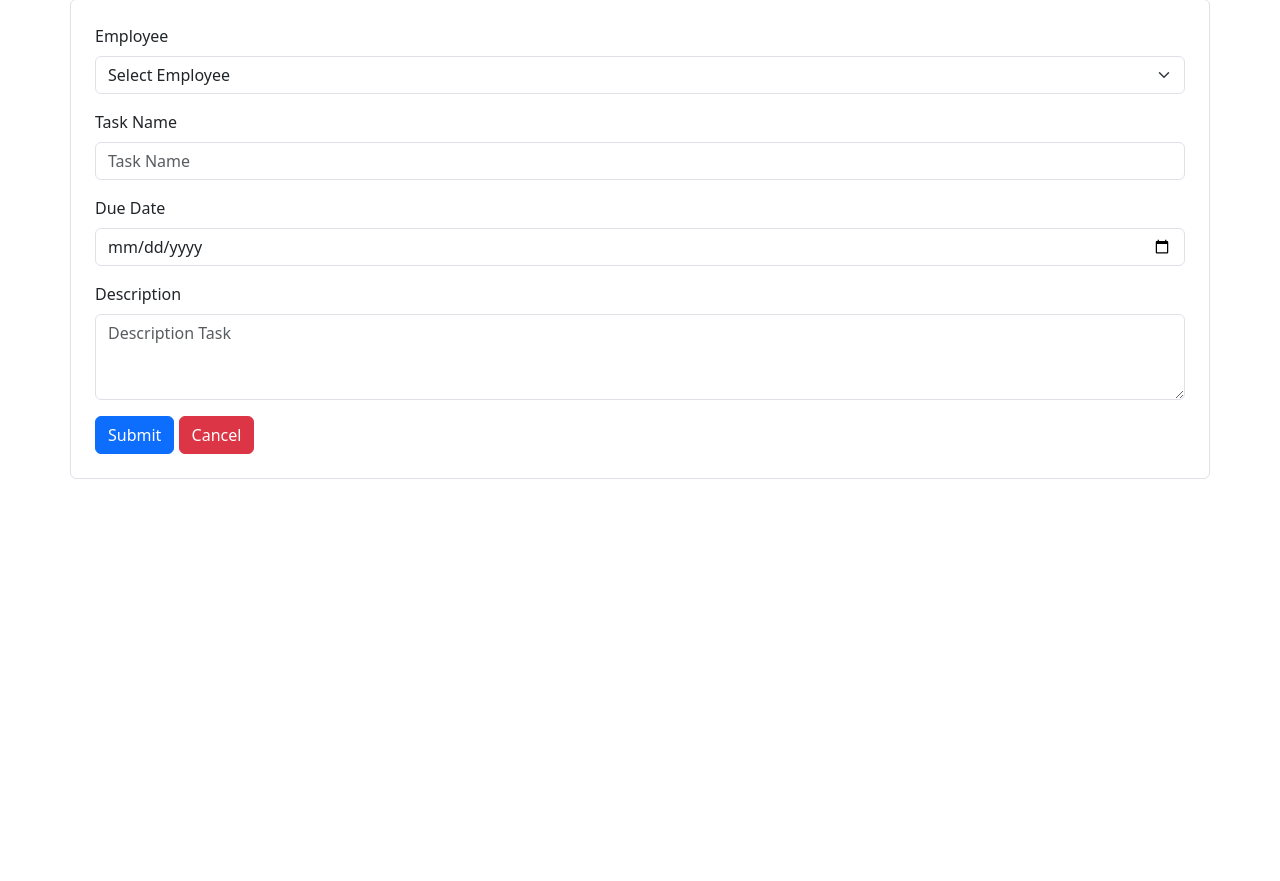
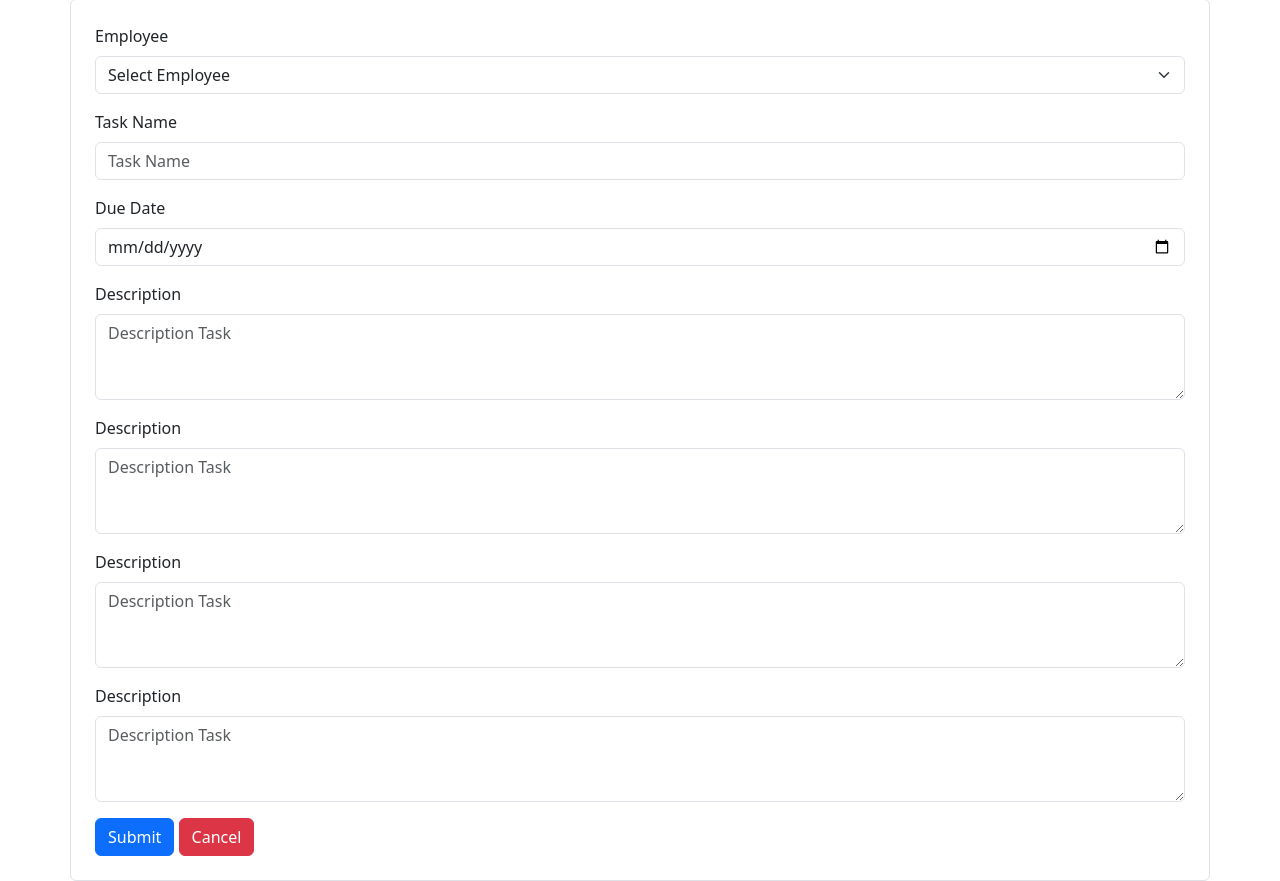
Before and after one commit to aditiafr/tugas-web, a PHP site: page /formTask.php in a window 1280 px wide. Shown: the part 183-1064 px from the top of the page. Before the commit the page ends 662 px from the top, so only its background shows below. Run offline with PHP 8.4, Linux system fonts and the light colour scheme; data that the repository does not hold is empty.

Commit message:
test update form

```diff
--- a/formTask.php
+++ b/formTask.php
@@ -57,6 +57,21 @@ $result = mysqli_query($conn, $query);
                 <textarea class="form-control" id="description" name="description" rows="3" placeholder="Description Task" required></textarea>
             </div>
 
+            <div class="mb-3">
+                <label for="name" class="form-label">Description</label>
+                <textarea class="form-control" id="description" name="description" rows="3" placeholder="Description Task" required></textarea>
+            </div>
+
+            <div class="mb-3">
+                <label for="name" class="form-label">Description</label>
+                <textarea class="form-control" id="description" name="description" rows="3" placeholder="Description Task" required></textarea>
+            </div>
+
+            <div class="mb-3">
+                <label for="name" class="form-label">Description</label>
+                <textarea class="form-control" id="description" name="description" rows="3" placeholder="Description Task" required></textarea>
+            </div>
+
             <div>
                 <button type="submit" class="btn btn-primary">Submit</button>
                 <button type="reset" class="btn btn-danger">Cancel</button>
```
